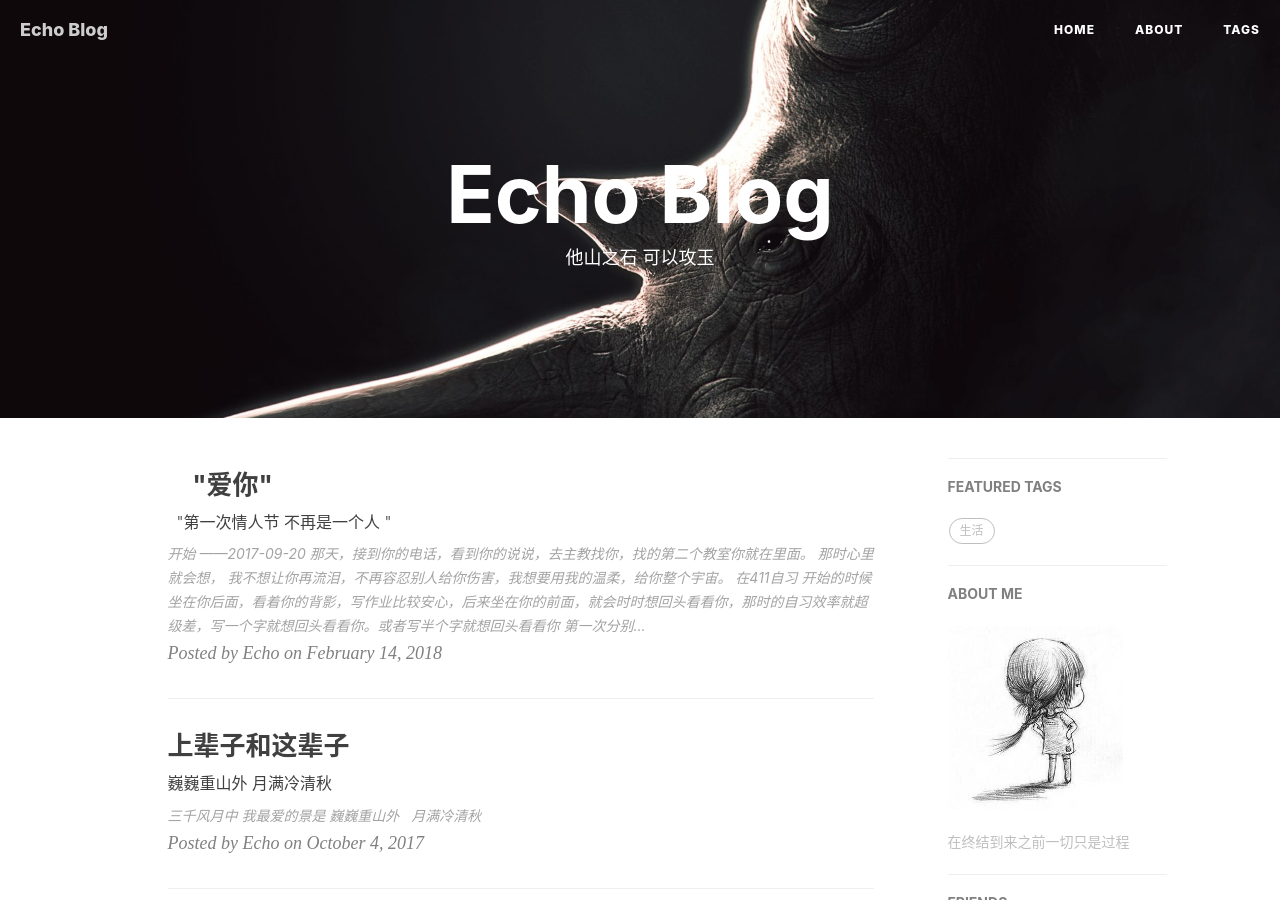
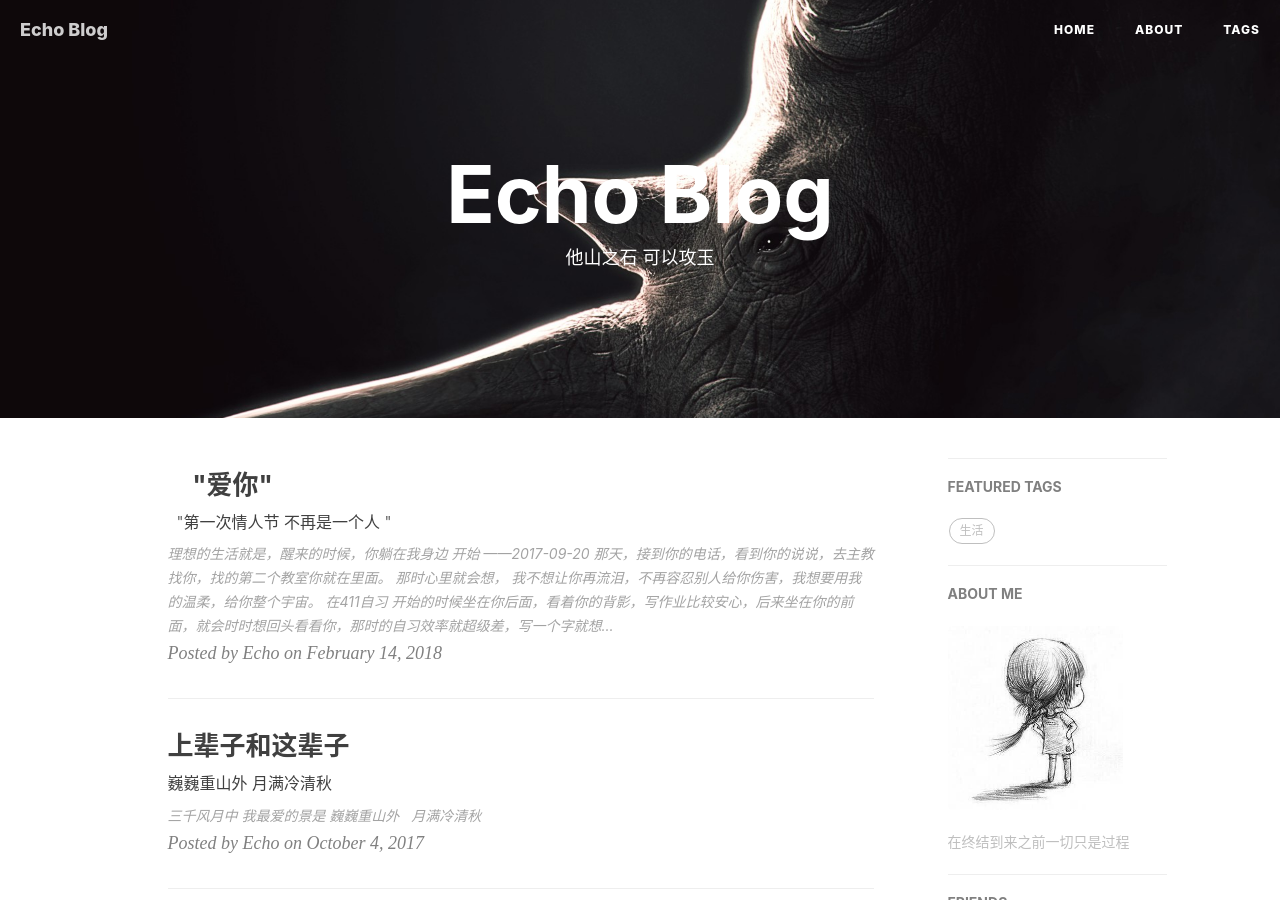
Before and after one commit to echosara/blog, a Jekyll site: the page built from index.html, in a window 1280 px wide and 900 px high. Built offline with Jekyll 4.4.1, drawn with Linux system fonts in a browser that asks for light colours; nearby versions of some CDN libraries; the list of posts is cut into pages by our own code; comment, search, counter and statistics services are not loaded.

Commit message:
Update 2018-02-14-Valentine.md

```diff
--- a/_posts/2018-02-14-Valentine.md
+++ b/_posts/2018-02-14-Valentine.md
@@ -9,6 +9,8 @@ catalog: true
 tags:
     - 爱情
 ---
+
+> 理想的生活就是，醒来的时候，你躺在我身边
 
 ### 开始 ——2017-09-20
 那天，接到你的电话，看到你的说说，去主教找你，找的第二个教室你就在里面。
```
